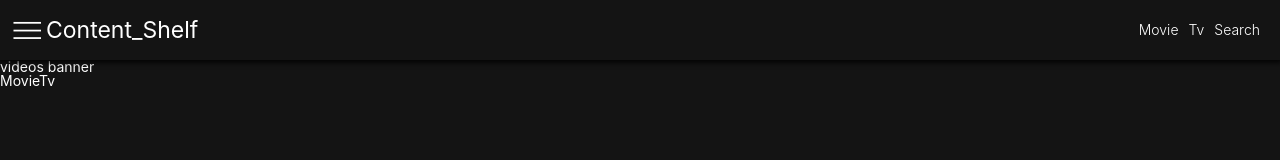
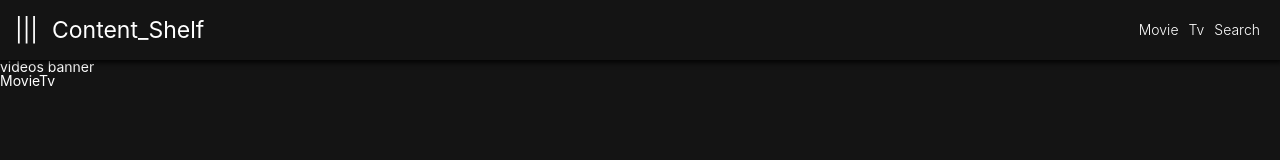
Before and after one commit to yhsol/Content_Shelf, a React (Create React App) app: page / in a window 1280 px wide. Shown: the top 160 px of the page. Built offline with nearby package versions, Linux system fonts and the light colour scheme; no server answers.

Commit message:
add css props

```diff
--- a/src/Components/Header.js
+++ b/src/Components/Header.js
@@ -23,8 +23,9 @@ const HeaderTitle = styled.div`
 `;
 
 const HeaderMenu = styled.div`
-	transform: ${(props) => (props.current ? '' : 'rotate(90deg)')};
-	margin-right: 8px;
+	transform: ${(props) => (props.current ? '' : 'rotate(-90deg)')};
+	margin-right: 14px;
+	transition: transform 0.1s linear;
 `;
 
 const HeaderNav = styled.ul`display: flex;`;
@@ -50,7 +51,7 @@ const SLink = styled(Link)`
 export default withRouter(({ location: { pathname } }) => (
 	<Header>
 		<HeaderTitle>
-			<HeaderMenu current={false}>|||</HeaderMenu>
+			<HeaderMenu current={pathname === '/'}>|||</HeaderMenu>
 			<SLink to="/">Content_Shelf</SLink>
 		</HeaderTitle>
 		<HeaderNav>
```
